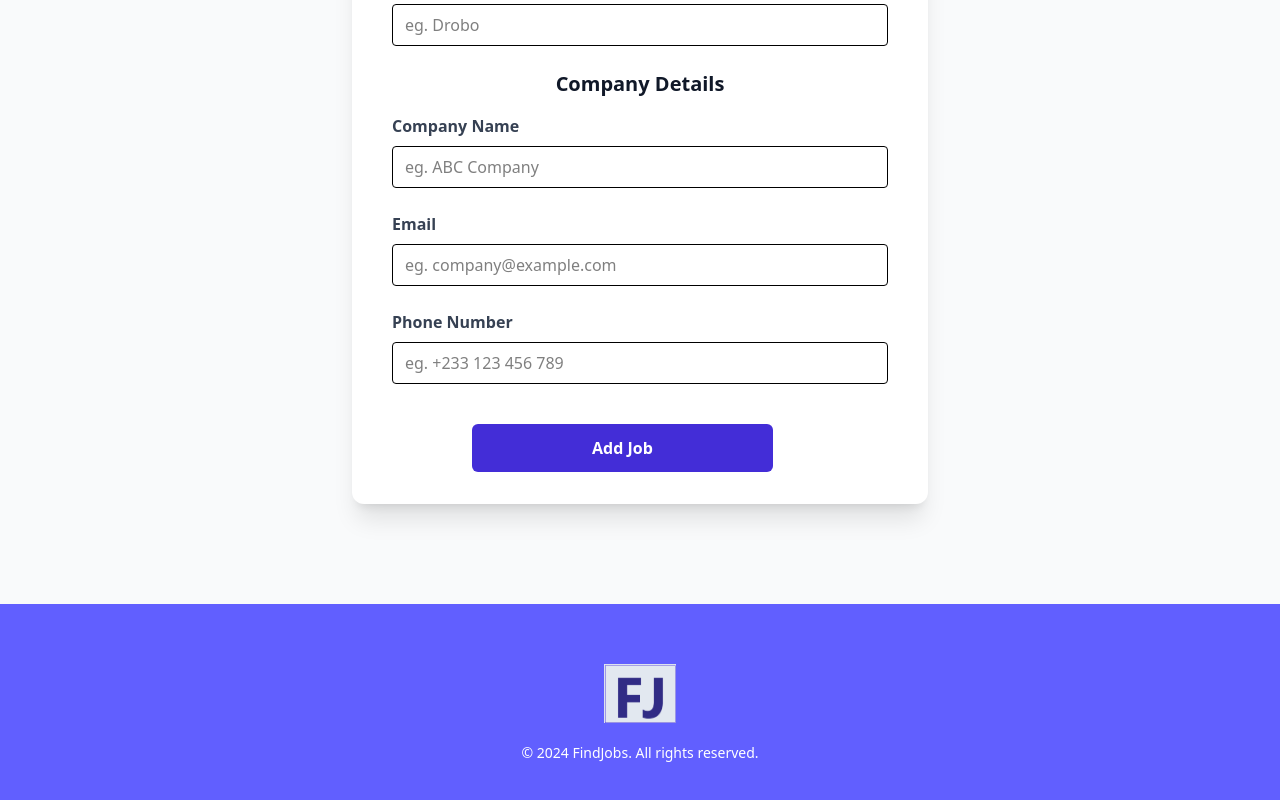
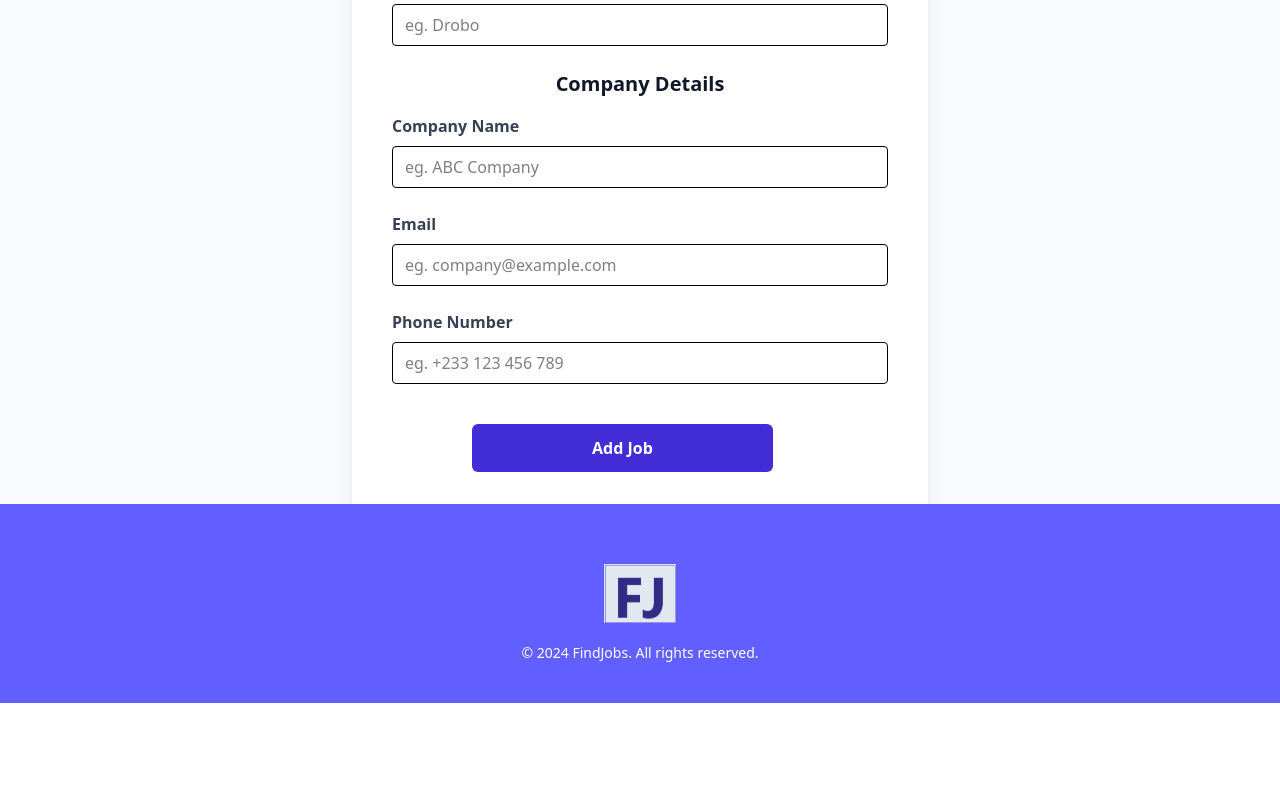
Before and after one commit to AsieduAmos/Jaman-Jobs, a React (Vite) app: page /addjob in a window 1280 px wide. Shown: the part 662-1462 px from the top of the page. After the commit the page ends 1365 px from the top, so only its background shows below. Built offline with nearby package versions, Linux system fonts and the light colour scheme.

Commit message:
Foot page added to addjob page

```diff
--- a/src/components/Foot.jsx
+++ b/src/components/Foot.jsx
@@ -5,7 +5,7 @@ const Foot = () => {
   return (
     <>
 
-    <footer className='bg-indigo-500 text-white py-10 lg:mt-10 mt-30 lg:w-full w-6xl'>
+    <footer className='bg-indigo-500 text-white py-10 lg:w-full w-6xl'>
         <div className='flex items-center justify-center lg:my-5 my-15 pointer-events-none select-none'>
        <img className='lg:w-18 w-30'src={FJ} alt="" />
     </div>
--- a/src/pages/AddJob.jsx
+++ b/src/pages/AddJob.jsx
@@ -5,8 +5,8 @@ const AddJob = () => {
   return (
     <>
     <section className='bg-gray-50'>
-      <div className='container m-auto max-w-xl py-15'>
-        <div className='bg-white px-10 py-8 mb-4 shadow-xl rounded-xl  m-2 md:m-0'>
+      <div className='container m-auto max-w-xl pt-15'>
+        <div className='bg-white px-10 py-8 mb-4 shadow-xl rounded-t-xl  m-2 md:m-0'>
            <form >
              <h3 className='text-2xl text-center text-gray-900 font-bold mb-6'>Add New Job</h3>
 
--- a/src/pages/HomePage.jsx
+++ b/src/pages/HomePage.jsx
@@ -10,7 +10,7 @@ const HomePage = () => {
   <>
    <Head />
    <AuthPage />
-  <div className='flex lg:flex-row flex-col items-center justify-center lg:mx-10 lg:my-4 my-15 lg:gap-6 gap-10  '>
+  <div className='flex lg:flex-row flex-col items-center justify-center lg:mx-10 lg:gap-6 gap-10  '>
     <div className='bg-gray-200 text-indigo-900 lg:w-3xl md:w-5xl w-5xl lg:py-5 py-20 lg:px-5 px-15 lg:ml-1 md:ml-90 ml-180 lg:mt-10 shadow-md lg:rounded-lg rounded-4xl'>
         <h2 className='lg:font-bold font-extrabold lg:text-2xl md:text-5xl text-7xl py-2 '>For Employers</h2>
         <p className='lg:font-normal font-light lg:text-base md:text-4xl text-6xl lg:pb-2 pb-15 lg:my-3 my-6'>
```
